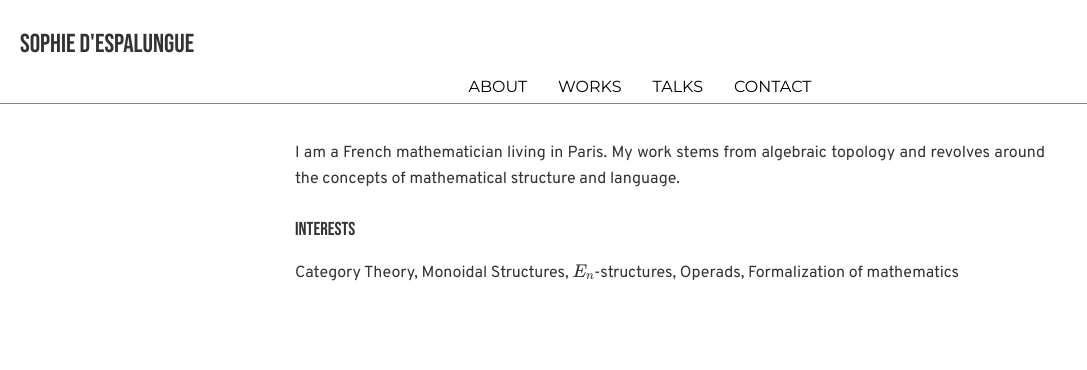
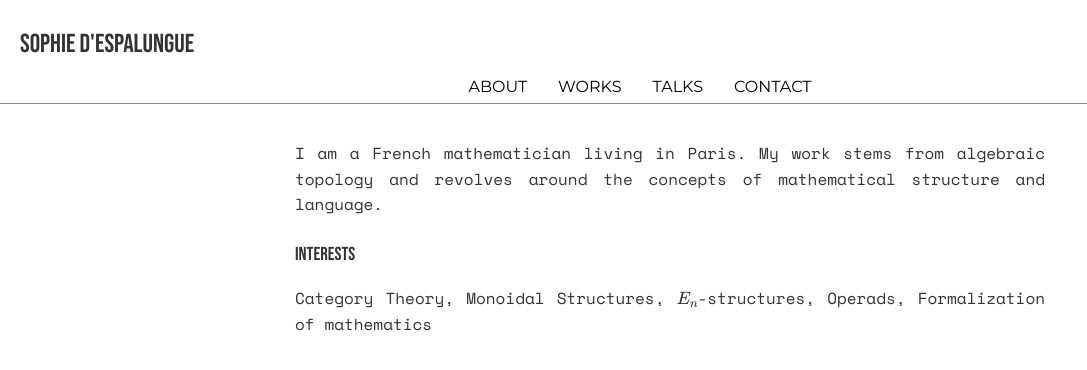
Before and after one commit to sdspmon/math, a Jekyll site: the page built from index.md, in a window 1280 px wide. Shown: the top 370 px of the page, without its empty margins (0-1087 px from the left). Built offline with Jekyll 4.4.1, drawn with Linux system fonts in a browser that asks for light colours; formulas are drawn with MathJax 3.

Commit message:
test police

```diff
--- a/assets/css/custom.css
+++ b/assets/css/custom.css
@@ -115,9 +115,21 @@
 }
 
 
-body {
+/* body {
     font-family: 'Overpass', sans-serif;
     font-weight: 400;
+    font-size: 16px;
+    line-height: 1.6;
+    text-align: justify;
+    color: #333;
+    background-color: #fff;
+    padding-left: 20px;
+    padding-right: 20px;
+} */
+body {
+    font-family: "Space Mono", monospace;
+    font-weight: 400;
+    font-style: normal;
     font-size: 16px;
     line-height: 1.6;
     text-align: justify;
```
